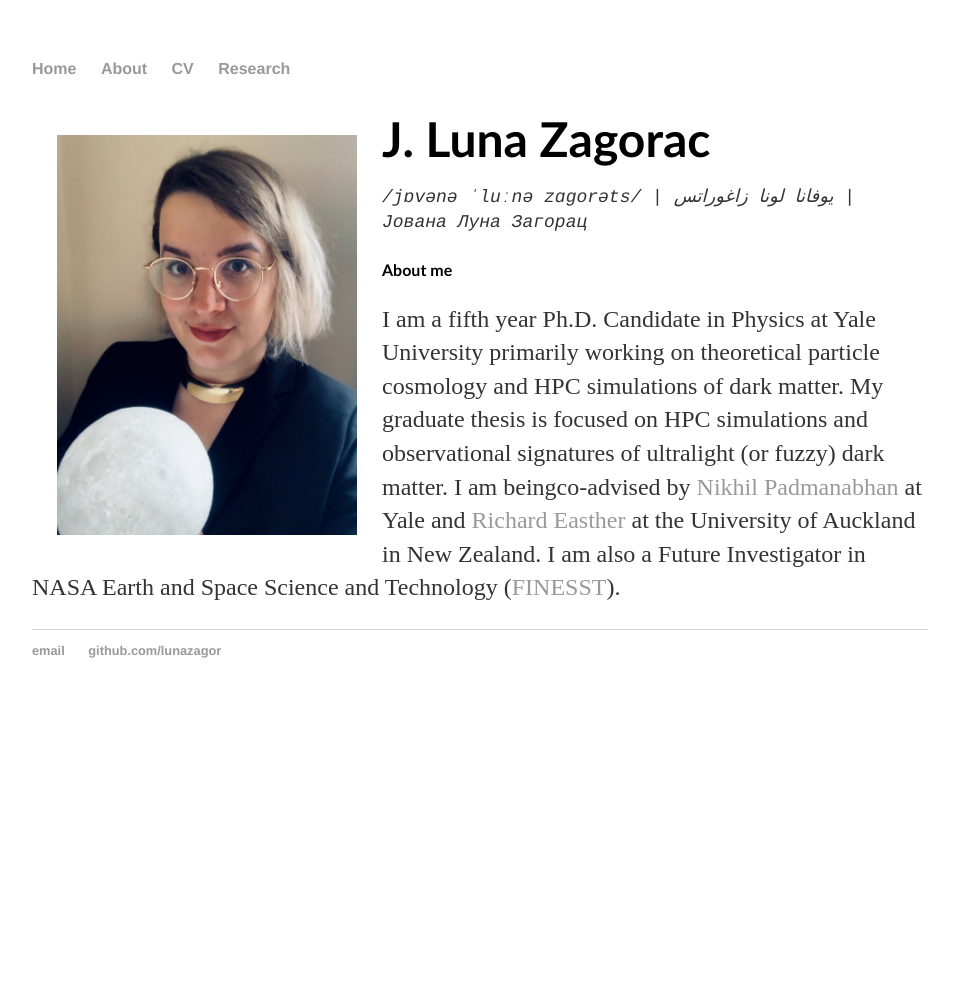
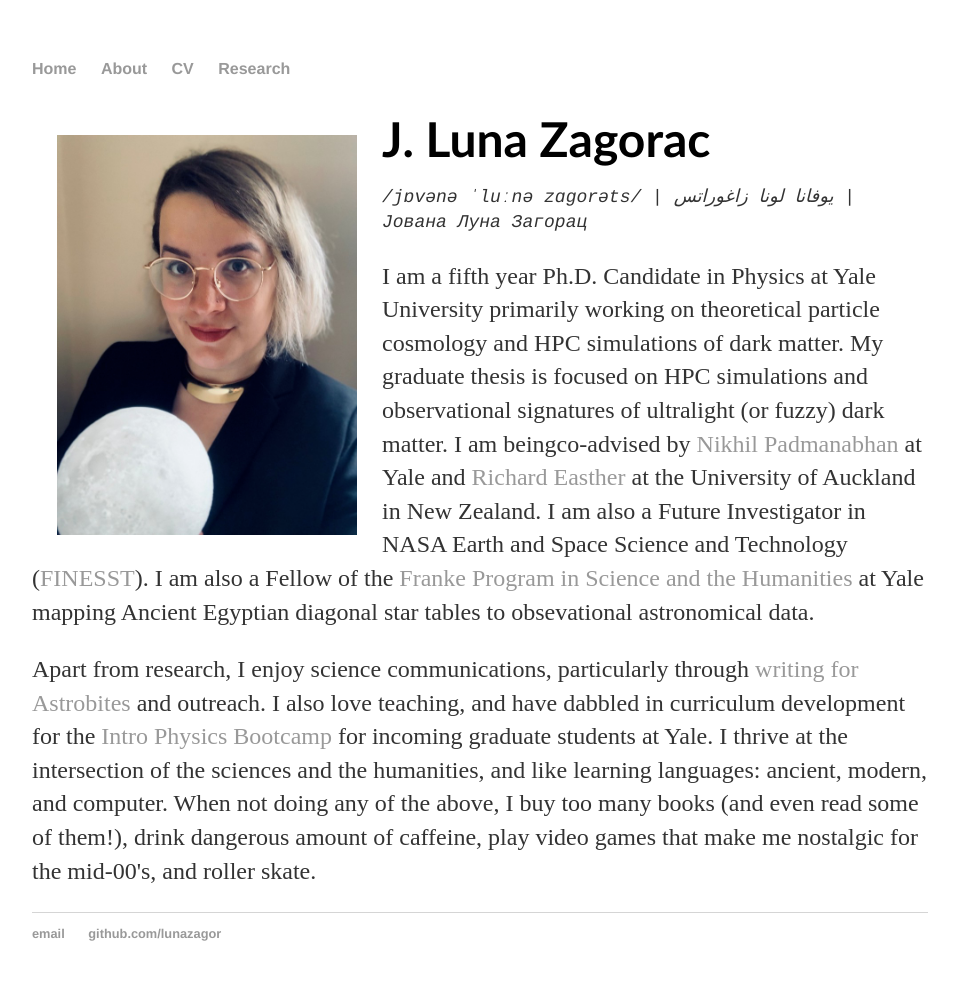
Before and after one commit to lunazagor/lunazagor.github.io, a Jekyll site: the page built from index.html, in a window 1280 px wide. Shown: the whole page, without its empty margins (160-1119 px from the left). Built offline with Jekyll 4.4.1, drawn with Linux system fonts in a browser that asks for light colours; before the commit the page ends 900 px from its top, so only the background shows below that.

Commit message:
Update index.html

```diff
--- a/index.html
+++ b/index.html
@@ -19,6 +19,9 @@ img {
 	<! -- Paragraph of name spellings -->
 	<p style="font-family:courier;font-size:18px;font-style:italic;";text-align:center;"> /jɒvənə ˈluːnə zɑgorəts/ | يوفانا لونا زاغوراتس | &#1032&#1086&#1074&#1072&#1085&#1072 &#1051&#1091&#1085&#1072 &#1047&#1072&#1075&#1086&#1088&#1072&#1094;<p>
 	<! -- Brief About Me -->
-	<h4 style="font-family:optima;margin-bottom:0.0em"> About me </h4>
-	<p> I am a fifth year Ph.D. Candidate in Physics at Yale University primarily working on theoretical particle cosmology and HPC simulations of dark matter. My graduate thesis is focused on HPC simulations and observational signatures of ultralight (or fuzzy) dark matter. I am beingco-advised by <a href="https://physics.yale.edu/people/nikhil-padmanabhan">Nikhil Padmanabhan</a> at Yale and <a href="https://www.physics.auckland.ac.nz/people/reas725">Richard Easther</a> at the University of Auckland in New Zealand. I am also a Future Investigator in NASA Earth and Space Science and Technology (<a href="https://nspires.nasaprs.com/external/viewrepositorydocument/cmdocumentid=753338/solicitationId=%7BE16CD59F-29DD-06C0-8971-CE1A9C252FD4%7D/viewSolicitationDocument=1/FINESST%20ASTRO20%20Proposal%20Selections.pdf">FINESST</a>).
+	<p> I am a fifth year Ph.D. Candidate in Physics at Yale University primarily working on theoretical particle cosmology and HPC simulations of dark matter. My graduate thesis is focused on HPC simulations and observational signatures of ultralight (or fuzzy) dark matter. I am beingco-advised by <a href="https://physics.yale.edu/people/nikhil-padmanabhan">Nikhil Padmanabhan</a> at Yale and <a href="https://www.physics.auckland.ac.nz/people/reas725">Richard Easther</a> at the University of Auckland in New Zealand. I am also a Future Investigator in NASA Earth and Space Science and Technology (<a href="https://nspires.nasaprs.com/external/viewrepositorydocument/cmdocumentid=753338/solicitationId=%7BE16CD59F-29DD-06C0-8971-CE1A9C252FD4%7D/viewSolicitationDocument=1/FINESST%20ASTRO20%20Proposal%20Selections.pdf">FINESST</a>). I am also a Fellow of the <a href="https://frankeprogram.yale.edu/">Franke Program in Science and the Humanities</a> at Yale mapping Ancient Egyptian diagonal star tables to obsevational astronomical data.<p>
+<p> Apart from research, I enjoy science communications, particularly through <a href="https://astrobites.org/author/lzagorac/">writing for Astrobites</a> and outreach. I also love teaching, and have dabbled in curriculum development for the <a href="https://physics.yale.edu/academics/graduate-studies/bootcamp-physics-fundamentals-2020">Intro Physics Bootcamp</a> for incoming graduate students at Yale. I thrive at the intersection of the sciences and the humanities, and like learning languages: ancient, modern, and computer. When not doing any of the above, I buy too many books (and even read some of them!), drink dangerous amount of caffeine, play video games that make me nostalgic for the mid-00's, and roller skate.<p>
+
+
+
 </div><!-- /.blurb -->
```
